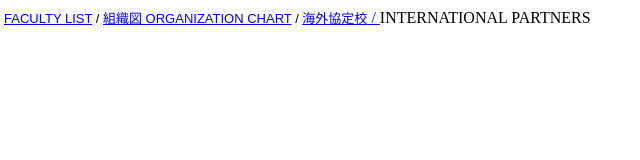
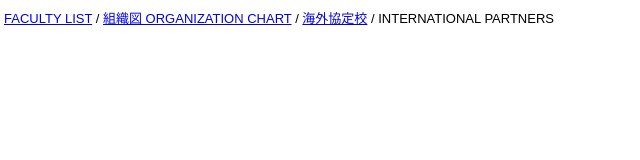
Before and after one commit to mjwarren/partners-jp, a plain HTML site: page index.html in a window 1280 px wide. Shown: the full height of the page, 4-644 px from the left. Drawn offline with Linux system fonts and the light colour scheme.

Commit message:
Update index.html

```diff
--- a/index.html
+++ b/index.html
@@ -2,8 +2,8 @@
     <font face="arial"; font size="2">
     <a href="http://mjwarren.github.io/directory">FACULTY LIST</a>  /
     <a href="http://mjwarren.github.io/soshikizu">組織図 ORGANIZATION CHART</a>  /
-    <a href="http://mjwarren.github.io/partners-jp">海外協定校</font>  /
-    <a href-"http://mjwarren.github.io/partners">INTERNATIONAL PARTNERS</a>
+    <a href="http://mjwarren.github.io/partners-jp">海外協定校</a>  /
+    <a href-"http://mjwarren.github.io/partners">INTERNATIONAL PARTNERS</a></font>
 <div data-type="AwesomeTableView" data-viewID="-JvMwD3jPxEef4BoOFKv"></div>
 
 <script src="https://awesome-table.com/AwesomeTableInclude.js"></script>
```
